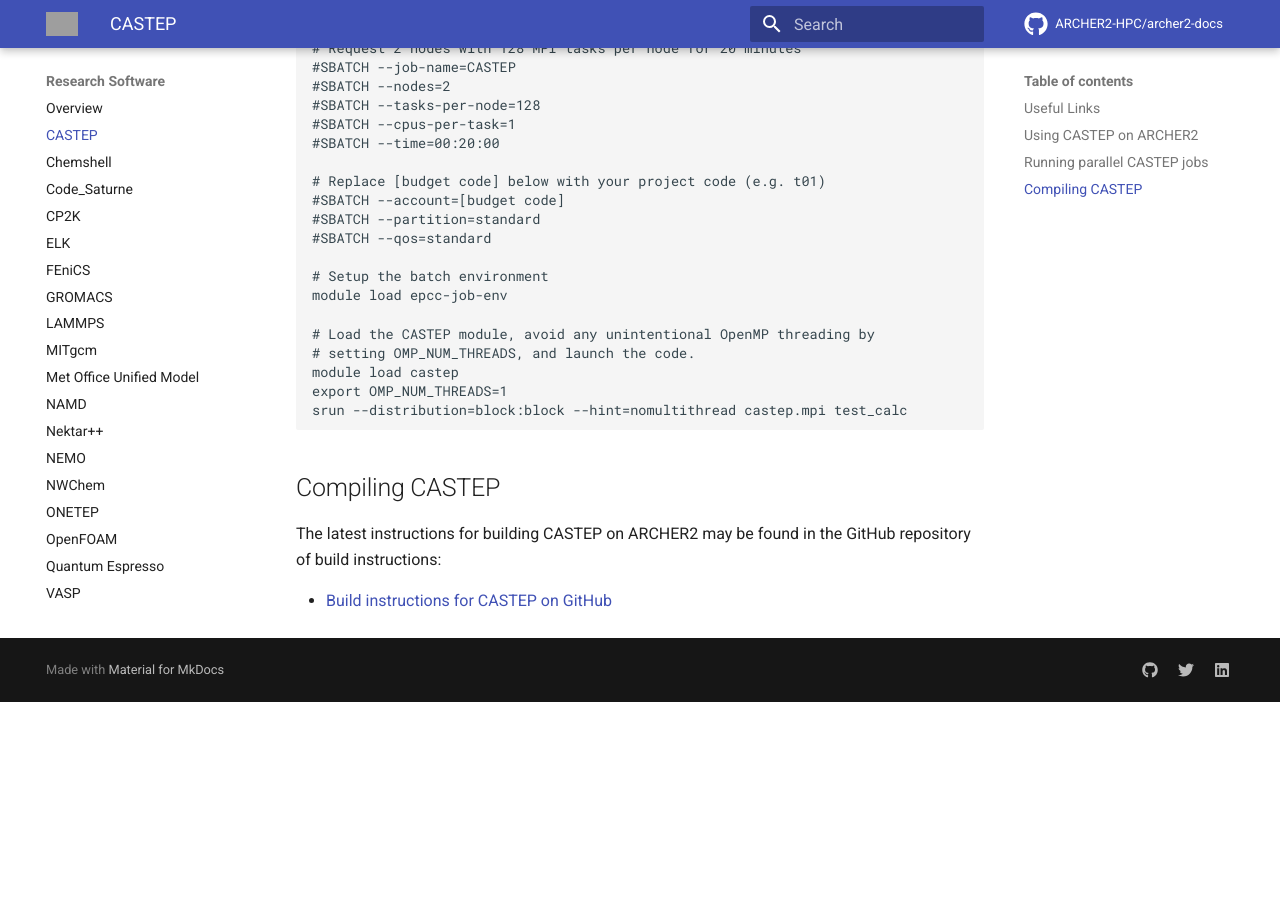
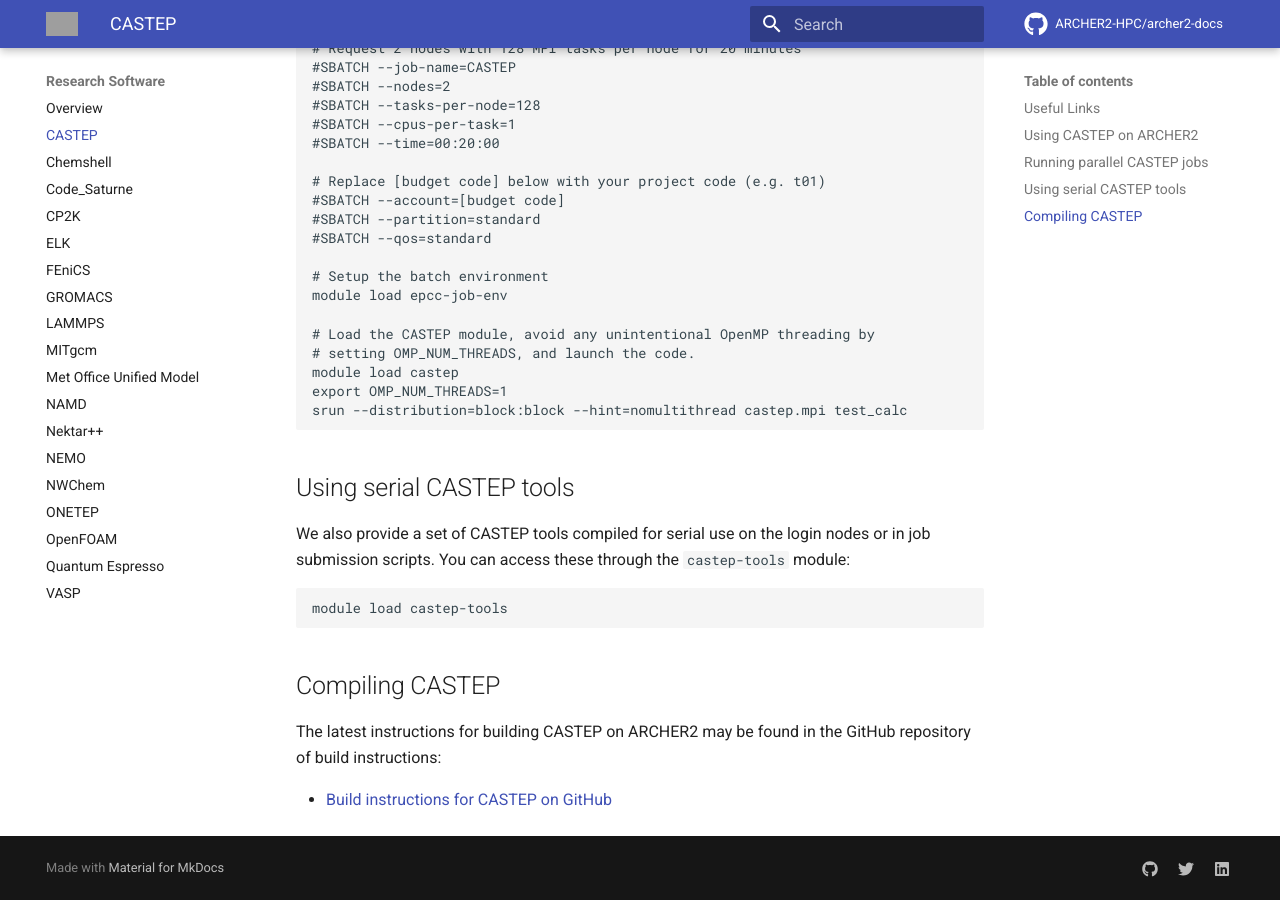
Before and after one commit to ARCHER2-HPC/archer2-docs, an MkDocs documentation site: the page built from docs/research-software/castep/castep.md, in a window 1280 px wide and 900 px high, scrolled down 974 px. Built offline with MkDocs 1.6.1 and Material for MkDocs 9.7.7, drawn with Linux system fonts in a browser that asks for light colours; comment, search, counter and statistics services are not loaded; before the commit the page ends 1676 px from its top, so only the background shows below that; grey boxes are pictures that could not be loaded.

Commit message:
Adds note on CASTEP tools

````diff
--- a/docs/research-software/castep/castep.md
+++ b/docs/research-software/castep/castep.md
@@ -57,6 +57,16 @@
 srun --distribution=block:block --hint=nomultithread castep.mpi test_calc
 ```
 
+## Using serial CASTEP tools
+
+We also provide a set of CASTEP tools compiled for serial use on the login
+nodes or in job submission scripts. You can access these through the
+`castep-tools` module:
+
+```
+module load castep-tools
+```
+
 ## Compiling CASTEP
 
 The latest instructions for building CASTEP on ARCHER2 may be found in
````
